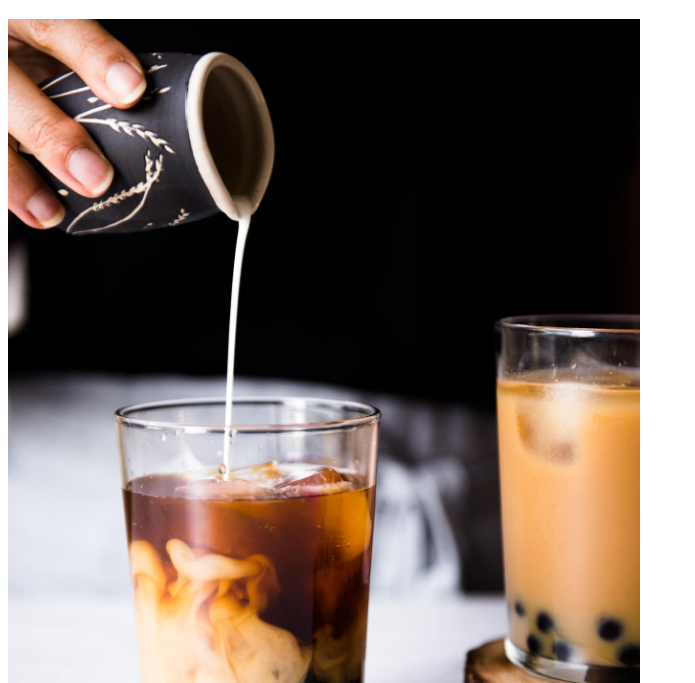
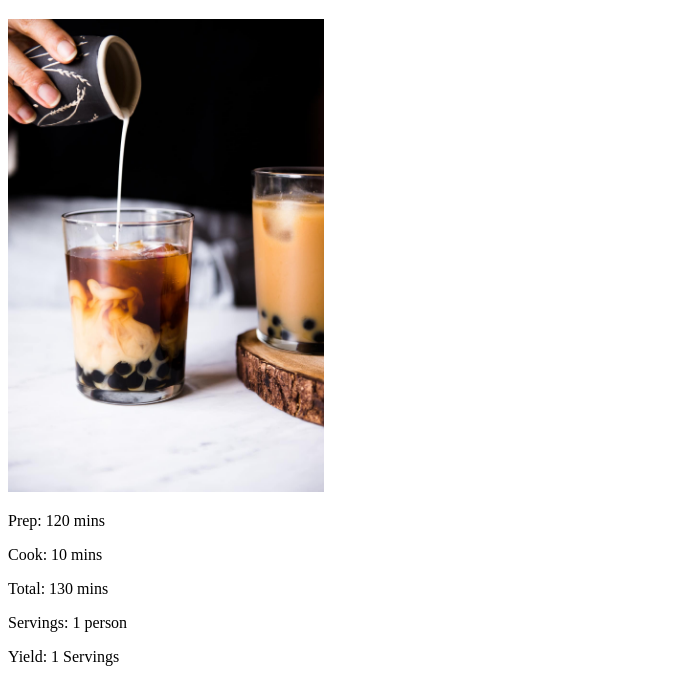
Before and after one commit to Chiaration/HTML-Recipes, a plain HTML site: page recipes/bubble-tea.html in a window 1280 px wide. Shown: the part 87-770 px from the top of the page, without its empty margins (0-695 px from the left). Drawn offline with Linux system fonts and the light colour scheme.

Commit message:
- Modified images automatically sizing

```diff
--- a/recipes/bubble-tea.html
+++ b/recipes/bubble-tea.html
@@ -7,7 +7,7 @@
     <body>
         <a href="../index.html">Home</a>
         <h1>Bubble Tea</h1>
-        <img style="width: 50%;" src="../img/bubbletea.jpg" alt="Korean Fried Chicken presented with some carrot, cucumber and ketchup">
+        <img style="width: 25%;" src="../img/bubbletea.jpg" alt="Korean Fried Chicken presented with some carrot, cucumber and ketchup">
         <p>Prep: 120 mins</p>
         <p>Cook: 10 mins</p>
         <p>Total: 130 mins</p>
```
Also changed, not shown: recipes/korean-fried-chicken.html (+1 -1 lines).
